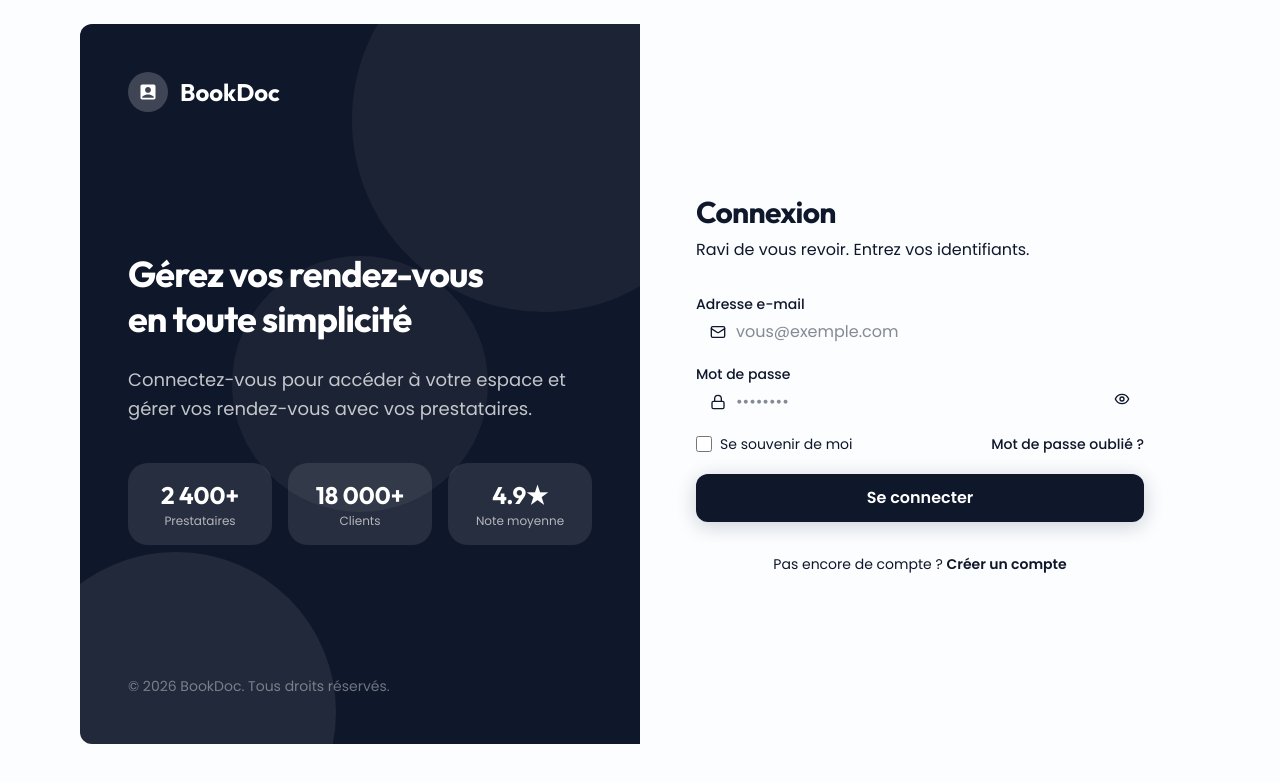
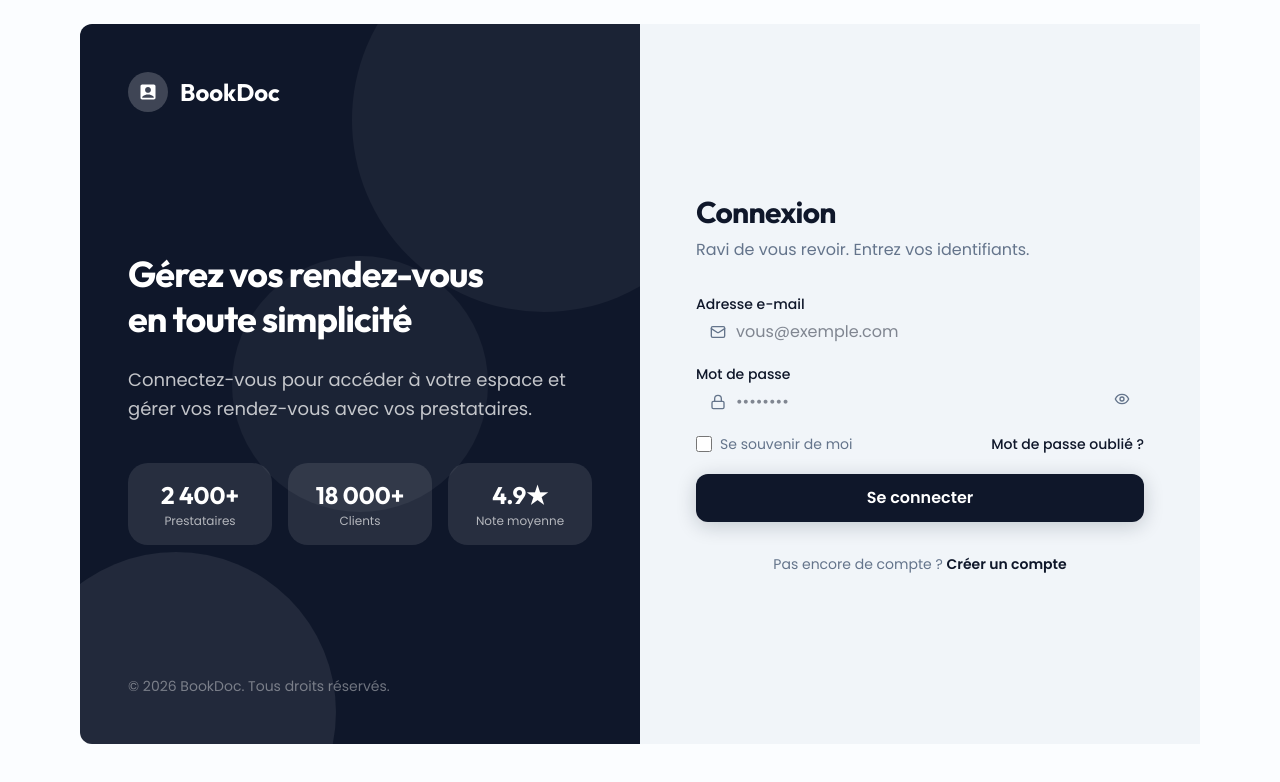
Before and after one commit to Andriani-code/Saas_Appointment_React_Typescipt_Spring_Boot, a React (Vite) app in the folder appointment-frontend/: page /login in a window 1280 px wide. Shown: the top 782 px of the page. Built offline with nearby package versions, Linux system fonts and the light colour scheme.

Commit message:
style: add backward-compatible color aliases for existing component tokens

```diff
--- a/appointment-frontend/src/index.css
+++ b/appointment-frontend/src/index.css
@@ -8,14 +8,32 @@
 
   --color-primary: #0F172A;
   --color-primary-hover: #1e293b;
+  --color-primary-50: #f0f4f8;
+  --color-primary-100: #d9e2ec;
+  --color-primary-200: #bcccdc;
+  --color-primary-300: #9fb3c8;
+  --color-primary-400: #829ab1;
+  --color-primary-500: #627d98;
+  --color-primary-600: #486581;
+  --color-primary-700: #334e68;
+  --color-primary-800: #243b53;
+  --color-primary-900: #102a43;
   --color-accent: #E27022;
   --color-accent-hover: #D35400;
   --color-cta-secondary: #0F172A;
 
   --color-bg-light: #FBFDFF;
+  --color-background: #FBFDFF;
+  --color-surface: #f1f5f9;
+  --color-soft: #f1f5f9;
   --color-border: #E5E7EB;
   --color-text-dark: #0f172a;
+  --color-text: #0f172a;
   --color-text-muted: #64748b;
+  --color-muted: #64748b;
+  --color-danger: #ef4444;
+  --color-success: #22c55e;
+  --color-warning: #f59e0b;
 
   --animate-bounce-slow: bounce-slow 3s infinite;
   --animate-fade-in: fade-in 0.4s ease both;
```
